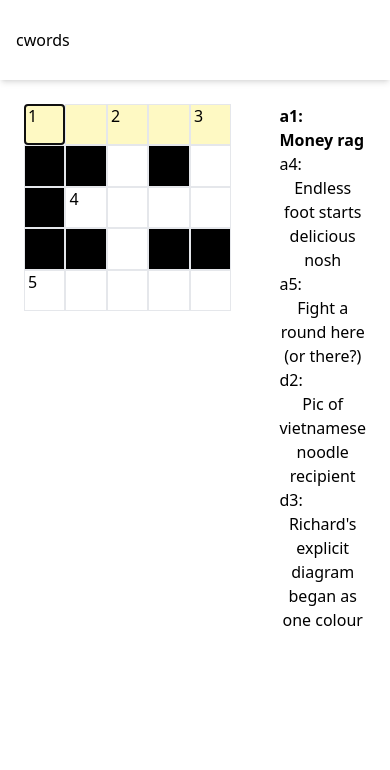
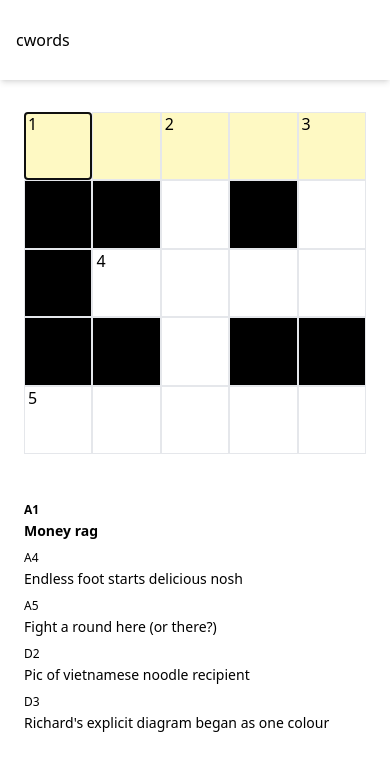
Before and after one commit to neverstew/cwords, a React (Vite) app in the folder app/: page / in a window 390 px wide. Shown: the top 770 px of the page. Built offline with nearby package versions, Linux system fonts and the light colour scheme.

Commit message:
More responsive

```diff
--- a/app/src/App.tsx
+++ b/app/src/App.tsx
@@ -9,7 +9,7 @@ const App = () => {
   return (
     <GameContextProvider value={game}>
       <Header />
-      <div className='flex md:grid grid-cols-2'>
+      <div className='flex-col md:grid grid-cols-2 py-2 min-w-64'>
         <Main />
         <Aside />
       </div>
@@ -24,14 +24,14 @@ const Header = () => (
 );
 
 const Main = () => (
-  <main className="mx-auto p-6 max-w-md">
+  <main className="mx-auto p-6 max-w-md sticky top-0 bg-white">
     <Crossword />
   </main>
 );
 
 const Aside = () => (
   <aside className='p-6'>
-    <nav>
+    <nav className='space-y-2'>
       <Words />
     </nav>
   </aside>
@@ -58,7 +58,8 @@ const Word = ({ id, word }: { id: keyof GameState['words'], word: GameState['wor
 
   return (
     <div className={classes}>
-      {id}: <button onClick={() => dispatch({ type: 'select-word', key: id })}>{word.clue}</button>
+      <h3 className='uppercase text-xs sm:text-sm md:text-md'>{id}</h3>
+      <button className="text-start text-sm sm:text-md md:text-lg" onClick={() => dispatch({ type: 'select-word', key: id })}>{word.clue}</button>
     </div>
   )
 }
```
